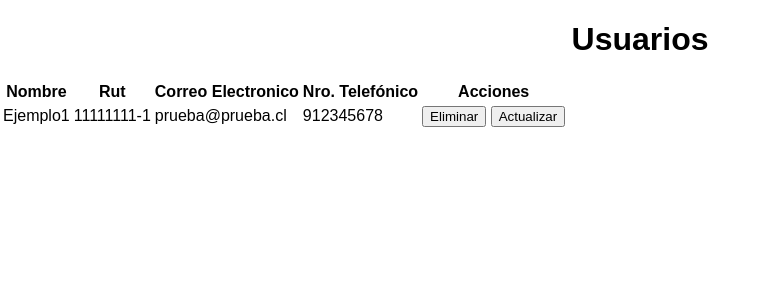
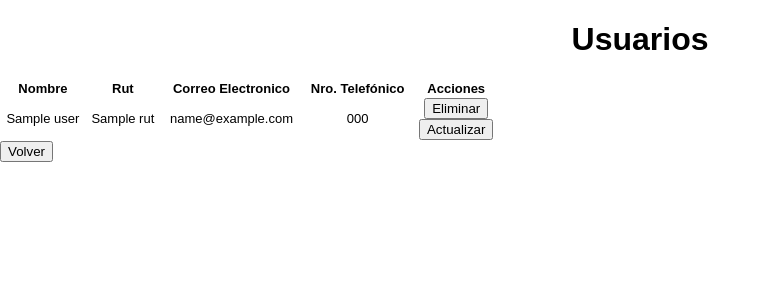
Before and after one commit to JehielMunoz/Flask-Inventario, a Flask app: template templates/listUsuarios.html in a window 1280 px wide. Shown: the top 300 px of the page, without its empty margins (0-771 px from the left). Run offline with Flask 2, Linux system fonts and the light colour scheme; the template is opened without the code that fills it: most values are stand-ins (such as "Sample title", 1, 10 or a date in 2020).

Commit message:
Agregar usuarios y listado de estos queda funcional

```diff
--- a/app.py
+++ b/app.py
@@ -104,6 +104,8 @@ def addProveedor():
 def addUsuario():
     dbPath = db.reference('/')
     dbPath = dbPath.child("usuarios").get()
+    tamaño = str(len(dbPath))
+
     if request.method == 'POST':
         nombre = request.form['nombre']
         rut = request.form['rut']
@@ -111,27 +113,34 @@ def addUsuario():
         numero_telefonico = request.form['telefono']
         contraseña = request.form['contraseña']
 
-        proveedor = {
-            "razonSocial": razon_social,
+        usuario = {
+            "nombre": nombre,
             "email": correo,
-            "estado": "Activo",
             "telefono": numero_telefonico,
             "rut": rut,
             "contraseña": contraseña
         }
         try:
             dbAddPath = db.reference('/')
-            dbAddPath = dbAddPath.child("usuarios").update({rut: usuarios})
+            dbAddPath = dbAddPath.child("usuarios").update({rut: usuario})
             print(proveedor)
             return redirect("/")
         except:
             return render_template("addUsuarios.html", message="Something wrong happened")
-    return render_template("Usuarios.html")
+    return render_template("addUsuarios.html", cod=tamaño)
 
 @app.route('/usuarios.html', methods=['GET','POST'])
-def cambiarPagina():
+def accUsuarios():
     return render_template("addUsuarios.html")
 
+
+@app.route('/listUsuarios.html', methods=['GET','POST'])
+def accList():
+    users = database.child("usuarios").get()
+    if users is None:
+        return render_template("listUsuarios.html")
+    else:
+        return render_template("listUsuarios.html", u=users)
 
 if __name__ == '__main__':
     app.run(debug=True)
--- a/static/css/main.css
+++ b/static/css/main.css
@@ -3,21 +3,18 @@ body {
     font-family: sans-serif;
 }
 
-
-table tr td:empty {
-  width: 150px;
+table{
+    width:500px;
+    font:normal 13px Arial;
+    text-align:center;
+    border-collapse:collapse;
+    align-items: center;
 }
 
-table tr td {
-    padding-top: 2px;
-    padding-bottom: 2px;
+#agregarUsuario {
+  visibility: hidden;
 }
 
-a.button {
-  -webkit-appearance: button;
-  -moz-appearance: button;
-  appearance: button;
-
-  text-decoration: none;
-  color: initial;
+#tablaUsuarios{
+  visibility: hidden;
 }
--- a/templates/addUsuarios.html
+++ b/templates/addUsuarios.html
@@ -6,7 +6,8 @@
 {% endblock %}
 
 {% block body %}
-<form action="/addUsuarios.html" method="POST" name="agregarUsuario">
+<div style="text-align: center;">
+  <form action="/addUsuarios.html" method="POST" name="agregarUsuario" id="agregUsuario">
     <p>Nombre <input type="text" id="nombre" name="nombre" size="40"></p>
     <p>Rut: <input type="text" id="rut" name="rut" placeholder="Ej.: 11111111-1"></p>
     <p>Correo Electronico: <input type="email" id="email" name="email"></p>
@@ -17,4 +18,7 @@
     <input type="submit" value="Cancelar" id="cancelUsuario" name="cancelUsuario">
     </p>
   </form>
+
+  <button onclick="location.href='listUsuarios.html'">Listado usuarios</button>
+</div>
 {% endblock %}
--- a/templates/listUsuarios.html
+++ b/templates/listUsuarios.html
@@ -6,7 +6,7 @@
 {% endblock %}
 
 {% block body %}
-<table class="default">
+<table class="default" id="listado">
   <tr>
     <th>Nombre</th>
     <th>Rut</th>
@@ -14,15 +14,19 @@
     <th>Nro. Telefónico</th>
     <th>Acciones</th>
   </tr>
+  {% for users in u %}
   <tr>
-    <td>Ejemplo1</td>
-    <td>11111111-1</td>
-    <td>prueba@prueba.cl</td>
-    <td>912345678</td>
-    <td>
-        <input type="submit" value="Eliminar">
-        <input type="submit" value="Actualizar">
-    </td>
+        <td>{{u[users]["nombre"]}}</td>
+        <td>{{u[users]["rut"]}}</td>
+        <td>{{u[users]["email"]}}</td>
+        <td>{{u[users]["telefono"]}}</td>
+        <td>
+          <input type="submit" value="Eliminar"><br>
+          <input type="submit" value="Actualizar">
+        </td>
   </tr>
+  {% endfor %}
 </table>
+
+<button onclick="location.href='addUsuarios.html'">Volver</button>
 {% endblock %}
```
Also changed, not shown: templates/index.html (+6 -3 lines), templates/usuarios.html (deleted, +0 -13 lines).
